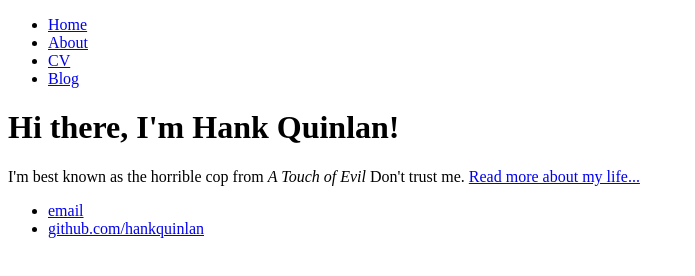
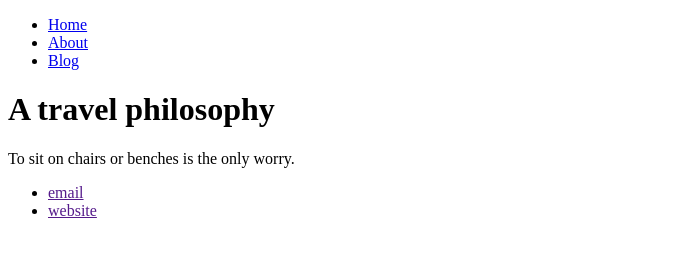
Before and after one commit to paulmartin7/paul.martin7.github.io, a plain HTML site: page index.html in a window 1280 px wide. Shown: the whole page, without its empty margins (0-695 px from the left). Drawn offline with Linux system fonts and the light colour scheme.

Commit message:
Update index.html
Refactoring template

```diff
--- a/index.html
+++ b/index.html
@@ -1,27 +1,26 @@
 <!DOCTYPE html>
 <html>
   <head>
-		<title>Hank Quinlan, Horrible Cop</title>
+		<title>Chairs or benches?</title>
 	</head>
 	<body>
 		<nav>
     		<ul>
         		<li><a href="/">Home</a></li>
 	        	<li><a href="/about">About</a></li>
-        		<li><a href="/cv">CV</a></li>
         		<li><a href="/blog">Blog</a></li>
     		</ul>
 		</nav>
 		<div class="container">
     		<div class="blurb">
-        		<h1>Hi there, I'm Hank Quinlan!</h1>
-				<p>I'm best known as the horrible cop from <em>A Touch of Evil</em> Don't trust me. <a href="/about">Read more about my life...</a></p>
+        		<h1>A travel philosophy</h1>
+			<p>To sit on chairs or benches is the only worry.</p>
     		</div><!-- /.blurb -->
 		</div><!-- /.container -->
 		<footer>
     		<ul>
-        		<li><a href="mailto:hankquinlanhub@gmail.com">email</a></li>
-        		<li><a href="https://github.com/hankquinlan">github.com/hankquinlan</a></li>
+        		<li><a href="">email</a></li>
+        		<li><a href="">website</a></li>
 			</ul>
 		</footer>
 	</body>
```
